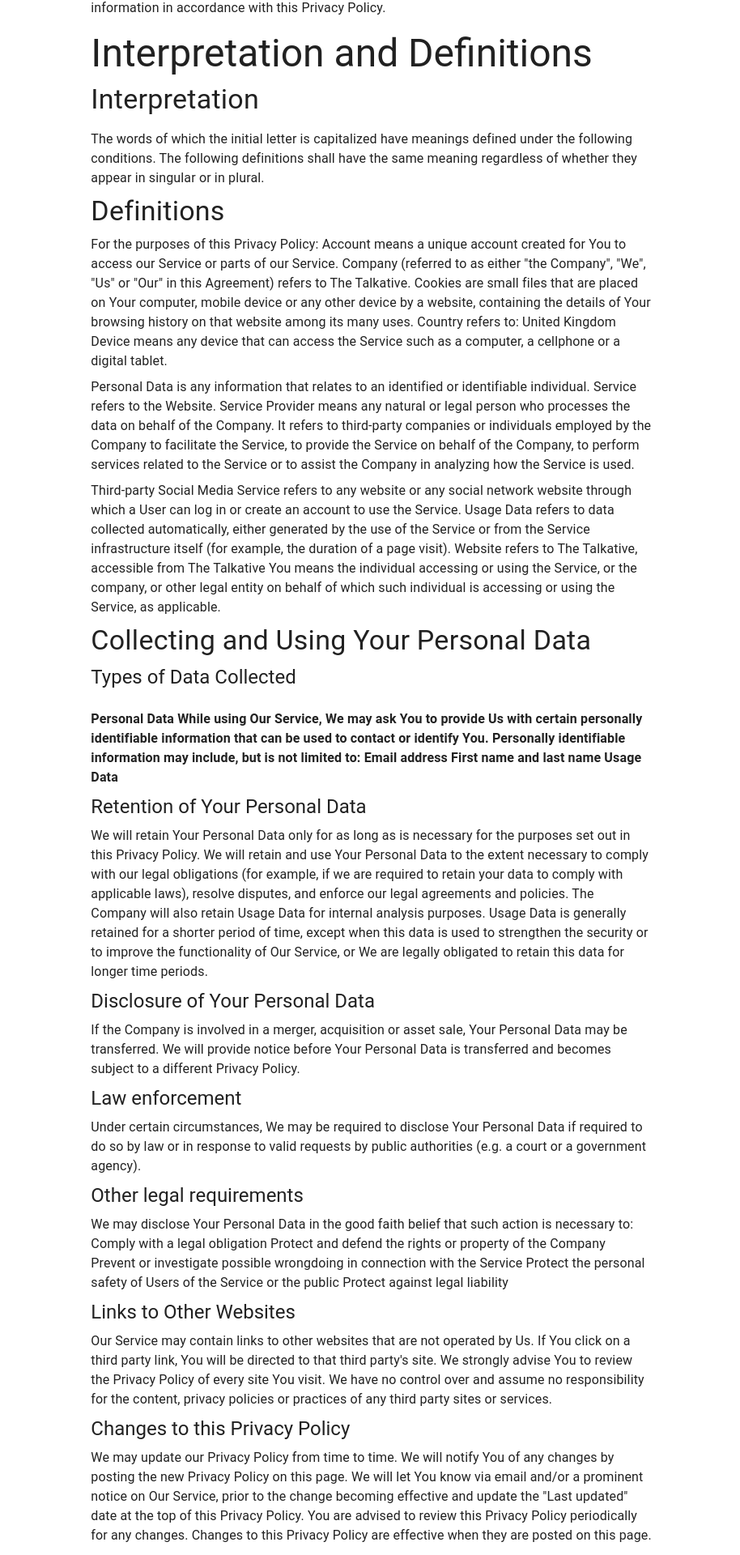
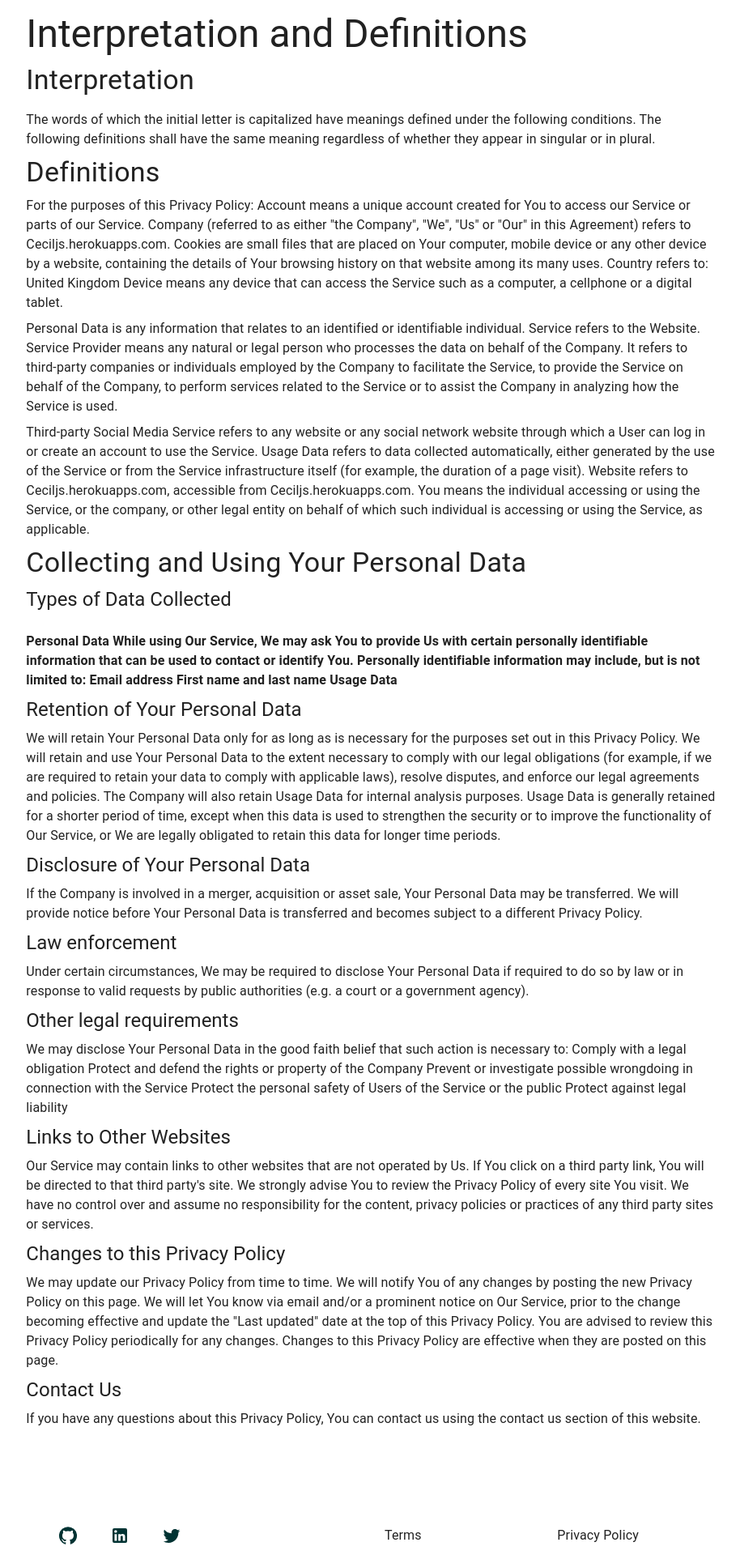
Before and after one commit to CecilJS/ceciljs.github.io, a React (Create React App) app: page /privacy in a window 1280 px wide. Shown: the part 306-2226 px from the top of the page at 81% size, without its empty margins (181-1095 px from the left). Built offline with nearby package versions, Linux system fonts and the light colour scheme.

Commit message:
partial updates to terms

```diff
--- a/package.json
+++ b/package.json
@@ -21,7 +21,7 @@
     "web-vitals": "^2.1.3"
   },
   "scripts": {
-    "start": "node server/index.js",
+    "start": "react-scripts start",
     "build": "react-scripts build",
     "test": "react-scripts test",
     "eject": "react-scripts eject",
--- a/src/app/layout/About.js
+++ b/src/app/layout/About.js
@@ -43,7 +43,7 @@
                 and computer systems. I have a very curious mind by nature,
                 and this curiosity is what fuels my drive and passion for learning.
                 I am proficient in JavaScript and Python, and I am currently learning to love
-                C# and C++. I am also a team player, and I am always looking to learn new things.
+                C# and Go. I am also a team player, and I am always looking to learn new things.
                 </Typography>
                 <Typography variant='h6' sx={{ mt: 3}}>
                 Right from the start of my journey in the software industry, I
--- a/src/app/layout/Contact.js
+++ b/src/app/layout/Contact.js
@@ -28,10 +28,10 @@
     return(
         <>
       {transition((style, item) => contactPage ? (  <AnimatedGrid style={style} container>
-            <Grid item xs={2} sm={2} md={2} lg={2} xl={2}>
+            <Grid item xs={1} sm={1} md={2} lg={2} xl={2}>
 
             </Grid>
-            <Grid item xs={8} sm={8} md={8} lg={6} xl={6} >
+            <Grid item xs={10} sm={10} md={8} lg={6} xl={6} >
                 <Typography variant='h2' sx={{  mt: 1}}>
                 Contact me
                 </Typography>
@@ -55,7 +55,7 @@
                 </Typography>
                 <Button variant="contained" to="/projects" component={Link} sx={{ mt: 5, mb: 15,  fontWeight: 'bold', bgcolor: "#003333"}}>Projects</Button>
             </Grid>
-                <Grid item xs={2} sm={2} md={2} lg={2} xl={2}>
+                <Grid item xs={1} sm={1} md={2} lg={2} xl={2}>
 
                 </Grid>
 
--- a/src/app/layout/Footer.js
+++ b/src/app/layout/Footer.js
@@ -25,14 +25,14 @@
                         </Grid>
                   <Grid item xs={12} sm={12} md={4} lg={4} xl={4} sx={{ mt: 15}}>
                   <a href="https://github.com/CecilJS" target="_blank" rel="noopener noreferrer">
-                  <GitHubIcon sx={{ ml: 5}} />
+                  <GitHubIcon sx={{ ml: 5, color: '#003333'}} />
                   </a>
                   <a href="https://www.linkedin.com/in/itscecil/" target="_blank" rel="noopener noreferrer">
-                  <LinkedInIcon sx={{ ml: 5}}/>
+                  <LinkedInIcon sx={{ ml: 5, color: '#003333'}}/>
                   </a>
 
                  <a href="https://twitter.com/cecil_js" target="_blank" rel="noopener noreferrer">
-                  <TwitterIcon sx={{ ml: 5}}/>
+                  <TwitterIcon sx={{ ml: 5, color: '#003333'}}/>
                  </a>
                   </Grid>
                   <Grid item xs={12} sm={12} md={4} lg={4} xl={4} sx={{ mt: 13}}>
--- a/src/app/layout/Home.jsx
+++ b/src/app/layout/Home.jsx
@@ -45,8 +45,8 @@
     <Grid item xs={1} sm={1} md={1} lg={1} xl={1}>
 
    </Grid>
-    <Grid item xs={10} sm={10} md={5} lg={5} xl={5} sx={{ mt: 15}}>
-      <Typography variant='h1'sx={{ mt: 5, fontWeight: 'bold'}}>
+    <Grid item xs={10} sm={10} md={5} lg={5} xl={5} sx={{ mt: 5}}>
+      <Typography variant='h1'sx={{ mt: 2, fontWeight: 'bold'}}>
          Hello there!
       </Typography>
       <Typography variant='h5' sx={{ mt: 5}} >
--- a/src/app/layout/Privacy.js
+++ b/src/app/layout/Privacy.js
@@ -28,14 +28,14 @@
         <>
         {transition((style, item) => privacyPage ? (
         <AnimatedGrid style={style} container>
-        <Grid item xs={12} sm={12} md={2} lg={2} xl={2}>
+        <Grid item xs={1} sm={1} md={2} lg={2} xl={2}>
 
         </Grid>
-        <Grid item xs={12} sm={12} md={8} lg={8} xl={8} >
-            <Typography variant='h2' sx={{ml: 10, mr: 10, mt: 1}}>
+        <Grid item xs={10} sm={10} md={8} lg={8} xl={8} >
+            <Typography variant='h2' sx={{ mt: 1}}>
             Privacy Policy
             </Typography>
-            <Typography variant='body1' sx={{ ml: 10, mr: 10, mt: 2}} >
+            <Typography variant='body1' sx={{  mt: 2}} >
                 Last updated: September 29, 2020
                 This Privacy Policy describes Our policies and procedures on the collection,
                 use and disclosure of Your information when You use the Service and tells
@@ -44,46 +44,46 @@
                 By using the Service, You agree to the collection and use of
                 information in accordance with this Privacy Policy.
              </Typography>
-             <Typography variant='h3' sx={{ ml: 10, mr: 10, mt: 2}} >
+             <Typography variant='h3' sx={{ mt: 2}} >
              Interpretation and Definitions
              </Typography>
-             <Typography variant='h4' sx={{ml: 10, mr: 10, mt: 1}}>
+             <Typography variant='h4' sx={{ mt: 1}}>
                 Interpretation
             </Typography>
 
-             <Typography variant='body1' sx={{ ml: 10, mr: 10, mt: 2}} >
+             <Typography variant='body1' sx={{  mt: 2}} >
              The words of which the initial letter is capitalized have meanings defined under the following conditions.
              The following definitions shall have the same meaning regardless of whether they appear in singular or in plural.
              </Typography>
-             <Typography variant='h4' sx={{ml: 10, mr: 10, mt: 1}}>
+             <Typography variant='h4' sx={{ mt: 1}}>
                 Definitions
             </Typography>
-            <Typography variant='body1' sx={{ml: 10, mr: 10, mt: 1}}>
+            <Typography variant='body1' sx={{ mt: 1}}>
                 For the purposes of this Privacy Policy:
                 Account means a unique account created for You to access our Service or parts of our Service.
-                Company (referred to as either "the Company", "We", "Us" or "Our" in this Agreement) refers to The Talkative.
+                Company (referred to as either "the Company", "We", "Us" or "Our" in this Agreement) refers to Ceciljs.herokuapps.com.
                 Cookies are small files that are placed on Your computer, mobile device or any other device by a website, containing the details of Your browsing history on that website among its many uses.
                 Country refers to: United Kingdom
                 Device means any device that can access the Service such as a computer, a cellphone or a digital tablet.
             </Typography>
-            <Typography variant='body1' sx={{ml: 10, mr: 10, mt: 1}}>
+            <Typography variant='body1' sx={{ mt: 1}}>
                 Personal Data is any information that relates to an identified or identifiable individual.
                 Service refers to the Website.
                 Service Provider means any natural or legal person who processes the data on behalf of the Company. It refers to third-party companies or individuals employed by the Company to facilitate the Service, to provide the Service on behalf of the Company, to perform services related to the Service or to assist the Company in analyzing how the Service is used.
             </Typography>
-            <Typography variant='body1' sx={{ml: 10, mr: 10, mt: 1}}>
+            <Typography variant='body1' sx={{mt: 1}}>
                 Third-party Social Media Service refers to any website or any social network website through which a User can log in or create an account to use the Service.
                 Usage Data refers to data collected automatically, either generated by the use of the Service or from the Service infrastructure itself (for example, the duration of a page visit).
-                Website refers to The Talkative, accessible from The Talkative
+                Website refers to Ceciljs.herokuapps.com, accessible from Ceciljs.herokuapps.com.
                 You means the individual accessing or using the Service, or the company, or other legal entity on behalf of which such individual is accessing or using the Service, as applicable.
             </Typography>
-            <Typography variant='h4' sx={{ml: 10, mr: 10, mt: 1}}>
+            <Typography variant='h4' sx={{mt: 1}}>
                 Collecting and Using Your Personal Data
             </Typography>
-            <Typography variant='h5' sx={{ml: 10, mr: 10, mt: 1}}>
+            <Typography variant='h5' sx={{ mt: 1}}>
                 Types of Data Collected
             </Typography>
-             <Typography variant='body1' sx={{ ml: 10, mr: 10, mt: 3, fontWeight: 'bold'}} >
+             <Typography variant='body1' sx={{ mt: 3, fontWeight: 'bold'}} >
                 Personal Data
                 While using Our Service, We may ask You to provide Us with certain personally identifiable information that can be used to contact or identify You. Personally identifiable information may include, but is not limited to:
 
@@ -91,10 +91,10 @@
                 First name and last name
                 Usage Data
              </Typography>
-             <Typography variant='h5' sx={{ml: 10, mr: 10, mt: 1}}>
+             <Typography variant='h5' sx={{mt: 1}}>
                 Retention of Your Personal Data
             </Typography>
-            <Typography variant='body1' sx={{ml: 10, mr: 10, mt: 1}}>
+            <Typography variant='body1' sx={{ mt: 1}}>
                 We will retain Your Personal Data only for as long as is necessary for the purposes set out in this Privacy Policy.
                 We will retain and use Your Personal Data to the extent necessary to comply with our legal obligations (for example,
                 if we are required to retain your data to comply with applicable laws), resolve disputes, and enforce our legal agreements and policies.
@@ -103,25 +103,25 @@
                 except when this data is used to strengthen the security or to improve the functionality of Our Service, or We are legally obligated
                 to retain this data for longer time periods.
             </Typography>
-            <Typography variant='h5' sx={{ml: 10, mr: 10, mt: 1}}>
+            <Typography variant='h5' sx={{ mt: 1}}>
                 Disclosure of Your Personal Data
             </Typography>
-            <Typography variant='body1' sx={{ml: 10, mr: 10, mt: 1}}>
+            <Typography variant='body1' sx={{ mt: 1}}>
                 If the Company is involved in a merger, acquisition or asset sale, Your Personal Data may be transferred.
                 We will provide notice before Your Personal Data is transferred and becomes subject to a different Privacy Policy.
             </Typography>
-            <Typography variant='h5' sx={{ml: 10, mr: 10, mt: 1}}>
+            <Typography variant='h5' sx={{ mt: 1}}>
                 Law enforcement
             </Typography>
-            <Typography variant='body1' sx={{ml: 10, mr: 10, mt: 1}}>
+            <Typography variant='body1' sx={{ mt: 1}}>
                 Under certain circumstances, We may be required to disclose
                 Your Personal Data if required to do so by law or in response
                 to valid requests by public authorities (e.g. a court or a government agency).
             </Typography>
-            <Typography variant='h5' sx={{ml: 10, mr: 10, mt: 1}}>
+            <Typography variant='h5' sx={{mt: 1}}>
                 Other legal requirements
             </Typography>
-            <Typography variant='body1' sx={{ml: 10, mr: 10, mt: 1}}>
+            <Typography variant='body1' sx={{ mt: 1}}>
                 We may disclose Your Personal Data in the good faith belief that such action is necessary to:
 
                 Comply with a legal obligation
@@ -130,10 +130,10 @@
                 Protect the personal safety of Users of the Service or the public
                 Protect against legal liability
             </Typography>
-            <Typography variant='h5' sx={{ml: 10, mr: 10, mt: 1}}>
+            <Typography variant='h5' sx={{ mt: 1}}>
                 Links to Other Websites
             </Typography>
-            <Typography variant='body1' sx={{ml: 10, mr: 10, mt: 1}}>
+            <Typography variant='body1' sx={{ mt: 1}}>
                 Our Service may contain links to other websites that are not operated by Us.
                 If You click on a third party link, You will be directed to that third party's site.
                 We strongly advise You to review the Privacy Policy of every site You visit.
@@ -141,26 +141,26 @@
                 We have no control over and assume no responsibility for the content,
                 privacy policies or practices of any third party sites or services.
             </Typography>
-            <Typography variant='h5' sx={{ml: 10, mr: 10, mt: 1}}>
+            <Typography variant='h5' sx={{ mt: 1}}>
                 Changes to this Privacy Policy
             </Typography>
-            <Typography variant='body1' sx={{ml: 10, mr: 10, mt: 1}}>
+            <Typography variant='body1' sx={{ mt: 1}}>
                 We may update our Privacy Policy from time to time. We will notify You of any changes by posting the new Privacy Policy on this page.
 
                 We will let You know via email and/or a prominent notice on Our Service, prior to the change becoming effective and update the "Last updated" date at the top of this Privacy Policy.
 
                 You are advised to review this Privacy Policy periodically for any changes. Changes to this Privacy Policy are effective when they are posted on this page.
             </Typography>
-            <Typography variant='h5' sx={{ml: 10, mr: 10, mt: 1}}>
+            <Typography variant='h5' sx={{ mt: 1}}>
                 Contact Us
             </Typography>
-            <Typography variant='body1' sx={{ml: 10, mr: 10, mt: 1}}>
-                If you have any questions about this Privacy Policy, You can contact us:
+            <Typography variant='body1' sx={{ mt: 1}}>
+                If you have any questions about this Privacy Policy, You can contact us using the contact us section of this website.
 
-                By email: dpo@thealkative.io
+
             </Typography>
                 </Grid>
-                <Grid item xs={12} sm={12} md={2} lg={2} xl={2}>
+                <Grid item xs={1} sm={1} md={2} lg={2} xl={2}>
 
                 </Grid>
 
```
